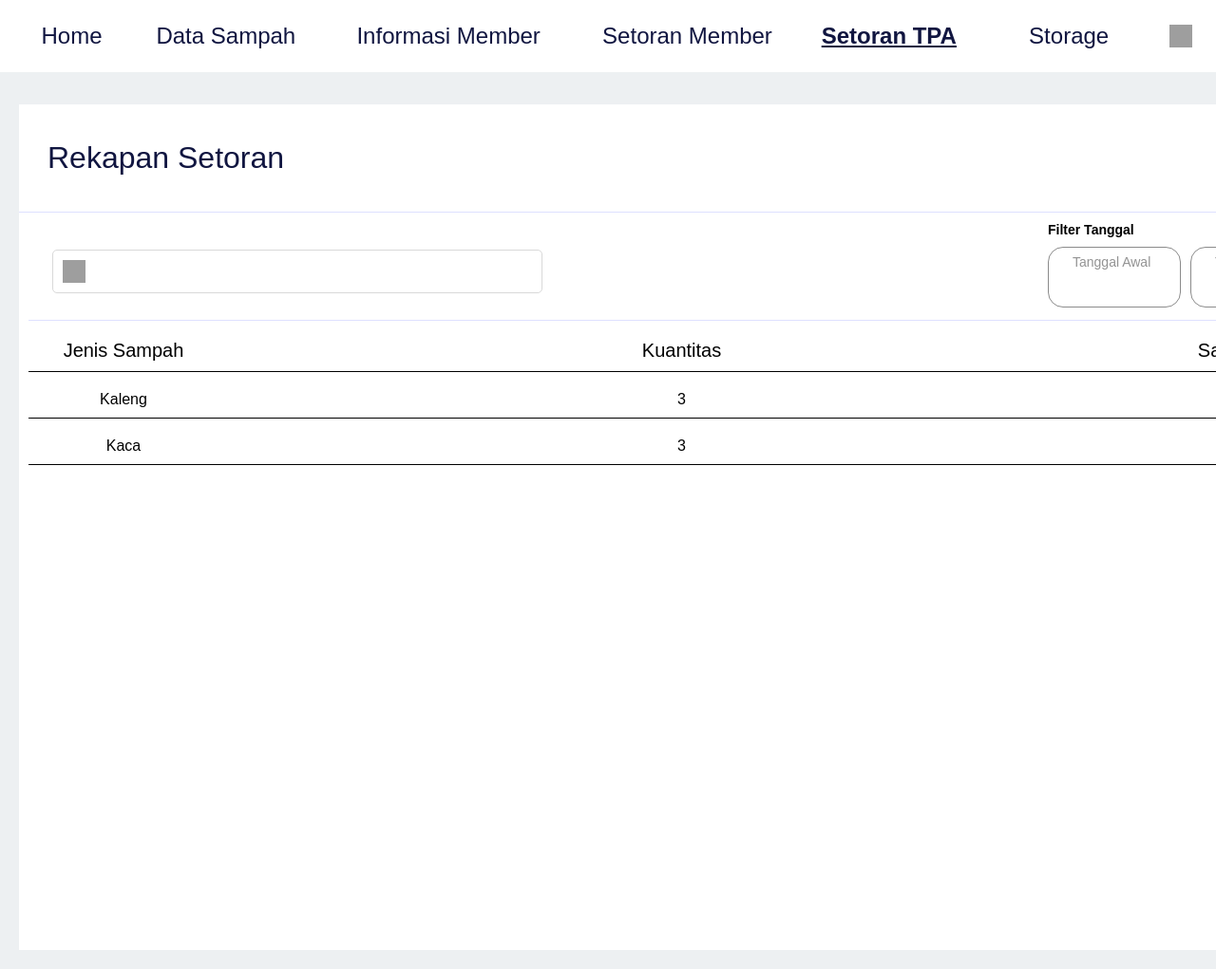
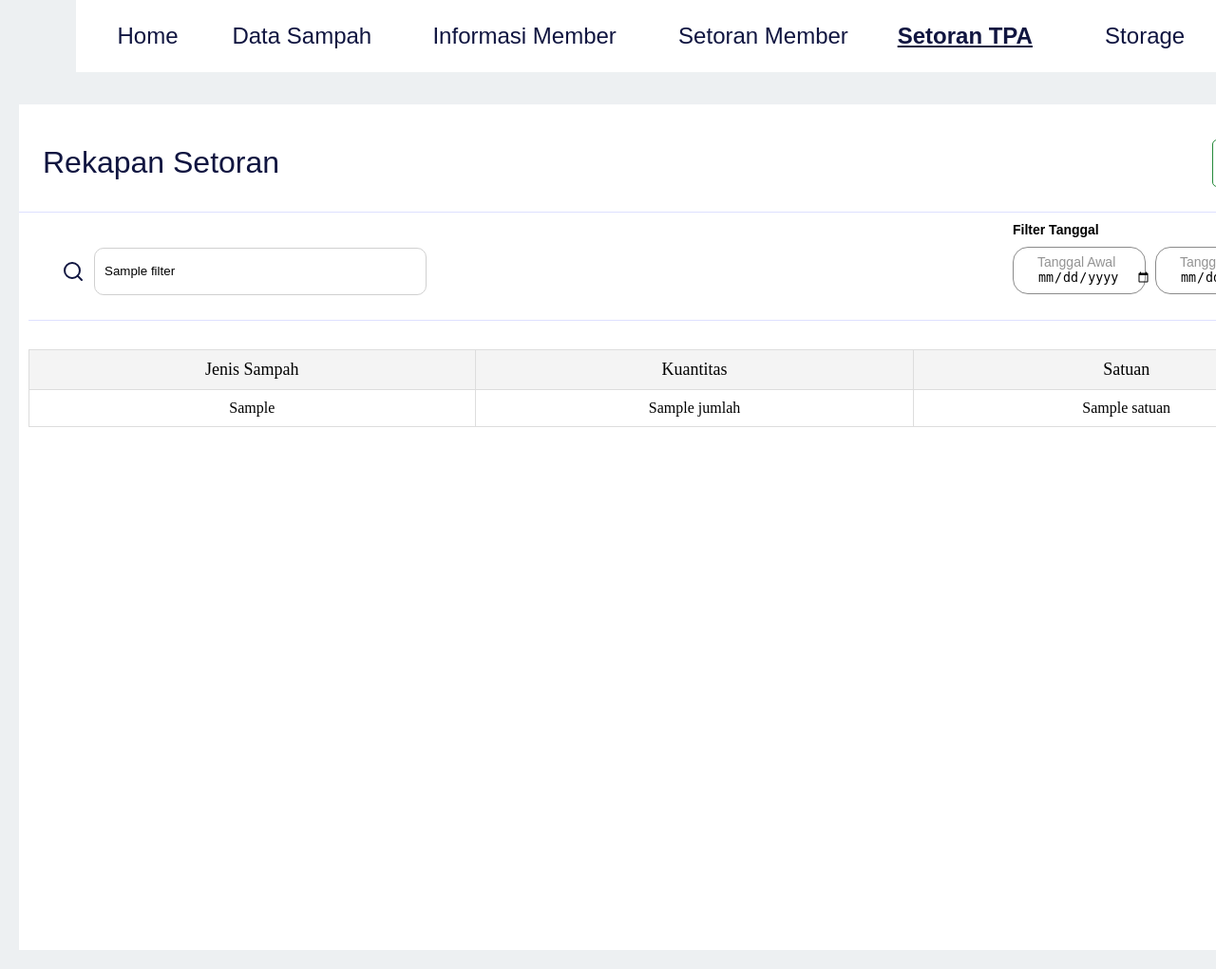
Before and after one commit to tiffany78/GreenCycle, a Spring app: template src/main/resources/templates/admin/RekapanSetoran/index.html in a window 1280 px wide. Shown: the whole page at 95% size. Run offline with Thymeleaf, Linux system fonts and the light colour scheme; the template is opened without the code that fills it: most values are stand-ins (such as "Sample title", 1, 10 or a date in 2020); data that the repository does not hold is empty; some of the project's set-up classes (security, data sources, template engines, error pages and the like) are left out, and stand-ins take their place; database files in the repository are not loaded; grey boxes are pictures that could not be loaded.

Commit message:
Added Rekapan Setoran page

```diff
--- a/src/main/java/com/manpro/greencycle/Admin/TPA/SetoranTPARepository.java
+++ b/src/main/java/com/manpro/greencycle/Admin/TPA/SetoranTPARepository.java
@@ -6,5 +6,6 @@
 public interface SetoranTPARepository {
     List<SetoranTPA> getAllSetoran(String filter, LocalDate tgl_awal, LocalDate tgl_akhir);
     List<SampahDetail> getSetoranDetails(int setoranId);
+    List<SampahDetail> getAllRekapanSetoran(String filter, LocalDate tgl_awal, LocalDate tgl_akhir);
 
 }
--- a/src/main/resources/static/css/admin/RekapanSetoran/style.css
+++ b/src/main/resources/static/css/admin/RekapanSetoran/style.css
@@ -42,9 +42,7 @@
   font-family: "Poppins-Medium", sans-serif;
   font-size: 32px;
   font-weight: 500;
-  position: absolute;
-  left: 30px;
-  top: 28px;
+  position: relative;
   display: flex;
   align-items: center;
   justify-content: center;
@@ -63,102 +61,6 @@
   flex-shrink: 0;
   height: 104px;
   position: relative;
-}
-.search-bar {
-  border-radius: 5px;
-  border-style: solid;
-  border-color: #d9d9d9;
-  border-width: 1px;
-  padding: 10px;
-  display: flex;
-  flex-direction: row;
-  gap: 10px;
-  align-items: center;
-  justify-content: flex-start;
-  flex-shrink: 0;
-  width: 516px;
-  position: relative;
-  overflow: hidden;
-}
-.search {
-  flex-shrink: 0;
-  width: 24px;
-  height: 24px;
-  position: relative;
-  overflow: visible;
-}
-.filter-tgl {
-  flex-shrink: 0;
-  width: 305px;
-  height: 104px;
-  position: relative;
-  overflow: hidden;
-}
-.akhir {
-  background: rgba(255, 255, 255, 0);
-  border-radius: 16px;
-  border-style: solid;
-  border-color: var(--neutral-700, #8b8b8b);
-  border-width: 1px;
-  padding: 0px 10px 0px 10px;
-  width: 140px;
-  height: 64px;
-  position: absolute;
-  left: 156px;
-  top: 26px;
-}
-.tanggal-akhir {
-  color: rgba(40, 40, 40, 0.5);
-  text-align: left;
-  font-family: var(
-    --tablet-body-body-2-font-family,
-    "Inter-Regular",
-    sans-serif
-  );
-  font-size: var(--tablet-body-body-2-font-size, 14px);
-  font-weight: var(--tablet-body-body-2-font-weight, 400);
-  position: absolute;
-  left: 25px;
-  top: 7px;
-}
-.awal {
-  background: rgba(255, 255, 255, 0);
-  border-radius: 16px;
-  border-style: solid;
-  border-color: var(--neutral-700, #8b8b8b);
-  border-width: 1px;
-  padding: 0px 10px 0px 10px;
-  width: 140px;
-  height: 64px;
-  position: absolute;
-  left: 6px;
-  top: 26px;
-}
-.tanggal-awal {
-  color: rgba(40, 40, 40, 0.5);
-  text-align: left;
-  font-family: var(
-    --tablet-body-body-2-font-family,
-    "Inter-Regular",
-    sans-serif
-  );
-  font-size: var(--tablet-body-body-2-font-size, 14px);
-  font-weight: var(--tablet-body-body-2-font-weight, 400);
-  position: absolute;
-  left: 25px;
-  top: 7px;
-}
-.filter-tanggal {
-  color: #000000;
-  text-align: left;
-  font-family: "Inter-Bold", sans-serif;
-  font-size: 14px;
-  font-weight: 700;
-  position: absolute;
-  left: 6px;
-  top: 0px;
-  width: 100px;
-  height: 15px;
 }
 .header {
   border-style: solid;
@@ -364,3 +266,159 @@
   position: relative;
   overflow: visible;
 }
+
+/*TOMBOL KEMBALI */
+.kembali {
+  border-radius: 5px;
+  border-style: solid;
+  border-color: #24893a;
+  border-width: 1px;
+  padding: 10px 15px 10px 15px;
+  display: flex;
+  flex-direction: row;
+  gap: 10px;
+  align-items: center;
+  justify-content: center;
+  flex-shrink: 0;
+  position: relative;
+}
+.kembali2 {
+  color: #24893a;
+  text-align: center;
+  font-family: "Poppins-Regular", sans-serif;
+  font-size: 24px;
+  font-weight: 400;
+  position: relative;
+  display: flex;
+  align-items: center;
+  justify-content: center;
+}
+/* FILTER-FILTER */
+.frame {
+  border-radius: 10px;
+  border-style: solid;
+  border-color: var(--grey-40, #d0d0d0);
+  border-width: 1px;
+  flex-shrink: 0;
+  width: 350px;
+  height: 50px;
+  position: relative;
+  padding-left: 10px;
+}
+.search-bar {
+  padding: 10px;
+  display: flex;
+  flex-direction: row;
+  gap: 10px;
+  align-items: center;
+  justify-content: flex-start;
+  flex-shrink: 0;
+  width: 479px;
+  position: relative;
+  overflow: hidden;
+}
+.search {
+  flex-shrink: 0;
+  width: 24px;
+  height: 24px;
+  position: relative;
+  overflow: visible;
+}
+.filter-tgl {
+  flex-shrink: 0;
+  width: 305px;
+  height: 104px;
+  position: relative;
+  overflow: hidden;
+}
+.filter-tanggal {
+  color: #000000;
+  text-align: left;
+  font-family: "Inter-Bold", sans-serif;
+  font-size: 14px;
+  font-weight: 700;
+  position: absolute;
+  left: 6px;
+  top: 0px;
+  width: 100px;
+  height: 15px;
+}
+.akhir {
+  background: rgba(255, 255, 255, 0);
+  border-radius: 16px;
+  border-style: solid;
+  border-color: var(--neutral-700, #8b8b8b);
+  border-width: 1px;
+  padding: 0px 10px 0px 10px;
+  width: 140px;
+  height: 50px;
+  position: absolute;
+  left: 156px;
+  top: 26px;
+}
+.tanggal-akhir {
+  color: rgba(40, 40, 40, 0.5);
+  text-align: left;
+  font-family: var(
+    --tablet-body-body-2-font-family,
+    "Inter-Regular",
+    sans-serif
+  );
+  font-size: var(--tablet-body-body-2-font-size, 14px);
+  font-weight: var(--tablet-body-body-2-font-weight, 400);
+  position: absolute;
+  left: 25px;
+  top: 7px;
+}
+.awal {
+  background: rgba(255, 255, 255, 0);
+  border-radius: 16px;
+  border-style: solid;
+  border-color: var(--neutral-700, #8b8b8b);
+  border-width: 1px;
+  padding: 0px 10px 0px 10px;
+  width: 140px;
+  height: 50px;
+  position: absolute;
+  left: 6px;
+  top: 26px;
+}
+.tanggal-awal {
+  color: rgba(40, 40, 40, 0.5);
+  text-align: left;
+  font-family: var(
+    --tablet-body-body-2-font-family,
+    "Inter-Regular",
+    sans-serif
+  );
+  font-size: var(--tablet-body-body-2-font-size, 14px);
+  font-weight: var(--tablet-body-body-2-font-weight, 400);
+  position: absolute;
+  left: 25px;
+  top: 7px;
+}
+
+/* INI CSS TABLE (sampai bawah) */
+.rekap-table {
+  width: 100%;
+  margin: 20px auto;
+  border-collapse: collapse;
+  text-align: center;
+}
+
+.rekap-table th,
+.rekap-table td {
+  border: 1px solid #ddd;
+  padding: 10px;
+  font-size: 16px;
+  font-weight: 400;
+}
+
+.rekap-table th {
+  background-color: #f4f4f4;
+  font-size: 18px;
+}
+
+.rekap-table tbody tr:hover {
+  background-color: #f1f1f1;
+}
--- /dev/null
+++ b/src/main/resources/static/js/admin/RekapanSetoran/scripts.js
@@ -0,0 +1,9 @@
+document.addEventListener("DOMContentLoaded", function () {
+    //Search
+    document.getElementById('filterInput').addEventListener('keydown', function (event) {
+        if (event.key === 'Enter') {
+            event.preventDefault();
+            document.getElementById('filterForm').submit();
+        }
+    });
+});
--- a/src/main/resources/templates/admin/RekapanSetoran/index.html
+++ b/src/main/resources/templates/admin/RekapanSetoran/index.html
@@ -7,6 +7,8 @@
   <link rel="stylesheet" href="/css/admin/RekapanSetoran/style.css">
   <link rel="stylesheet" href="/css/admin/RekapanSetoran/vars.css">
 
+  <!--JS utk search -->
+  <script src="/js/admin/RekapanSetoran/scripts.js" defer></script>
 
   <style>
    a,
@@ -40,39 +42,62 @@
 <body>
   <div class="html-a-rekapan-setoran">
     <div class="body">
+
       <div class="judul-page">
         <div class="rekapan-setoran">Rekapan Setoran</div>
+        <button class="button">
+          <div class="kembali" th:onclick="'window.location.href=\'/admin/SetoranTPA\''">
+            <div class="kembali2">Kembali</div>
+          </div>
+        </button>
       </div>
-      <div class="fitur">
+
+      <!-- FILTER-FILTER -->
+      <form method="GET" action="/admin/RekapanSetoran" id="filterForm" class="fitur">
         <div class="search-bar">
-          <img class="search" src="search0.svg" />
+            <img class="search" src="/images/admin/search0.svg" />
+            <!-- Search nama TPA -->
+            <input id= "filterInput" type="text" name="filter" class="frame" th:value="${filter}" placeholder="Cari Jenis Sampah"/>
         </div>
-        <div class="filter-tgl">
-          <div class="akhir">
-            <div class="tanggal-akhir">Tanggal Akhir</div>
-          </div>
-          <div class="awal">
-            <div class="tanggal-awal">Tanggal Awal</div>
-          </div>
-          <div class="filter-tanggal">Filter Tanggal</div>
-        </div>
+
+      <div class="filter-tgl">
+            <!-- Tanggal awal -->
+            <div class="awal">
+                <div class="tanggal-awal">
+                    Tanggal Awal
+                    <input type="date" name="tgl_awal" th:value="${tgl_awal}" onchange="this.form.submit()" />
+                </div>
+            </div>
+            <!-- Tanggal Akhir -->
+            <div class="akhir">
+                <div class="tanggal-akhir">
+                    Tanggal Akhir
+                    <input type="date" name="tgl_akhir" th:value="${tgl_akhir}" onchange="this.form.submit()" />
+                </div>
+            </div>
+        <div class="filter-tanggal">Filter Tanggal</div>
       </div>
-      <div class="header">
-        <div class="jenis-sampah">Jenis Sampah</div>
-        <div class="kuantitas">Kuantitas</div>
-        <div class="satuan">Satuan</div>
-      </div>
-      <div class="isi-setoran-sampah">
-        <div class="kaleng">Kaleng</div>
-        <div class="_3">3</div>
-        <div class="kg">kg</div>
-      </div>
-      <div class="isi-setoran-sampah">
-        <div class="kaca">Kaca</div>
-        <div class="_3">3</div>
-        <div class="kg">kg</div>
-      </div>
-    </div>
+    </form>
+
+    <table class="rekap-table">
+      <thead>
+        <tr>
+          <th>Jenis Sampah</th>
+          <th>Kuantitas</th>
+          <th>Satuan</th>
+        </tr>
+      </thead>
+
+      <!-- INI BAGIAN ISI TABLE -->
+      <tbody>
+        <tr th:each="setoran : ${rekapanSetoranList}">
+          <td th:text="${setoran.jenis_sampah}"></td>
+          <td th:text="${setoran.jumlah}"></td>
+          <td th:text="${setoran.satuan}"></td>
+        </tr>
+      </tbody>
+    </table>
+
     <div class="header2">
       <div class="home">Home</div>
       <div class="data-sampah">Data Sampah</div>
@@ -80,7 +105,7 @@
       <div class="setoran-member">Setoran Member</div>
       <div class="setoran-tpa">Setoran TPA</div>
       <div class="storage">Storage</div>
-      <img class="logout" src="logout0.svg" />
+      <img class="logout" src="/images/admin/logout0.svg" />
     </div>
   </div>
 
```
Also changed, not shown: src/main/java/com/manpro/greencycle/Admin/TPA/JdbcSetoranTPARepository.java (+32 -0 lines), src/main/java/com/manpro/greencycle/Admin/TPA/SetoranTPAController.java (+10 -1 lines).
